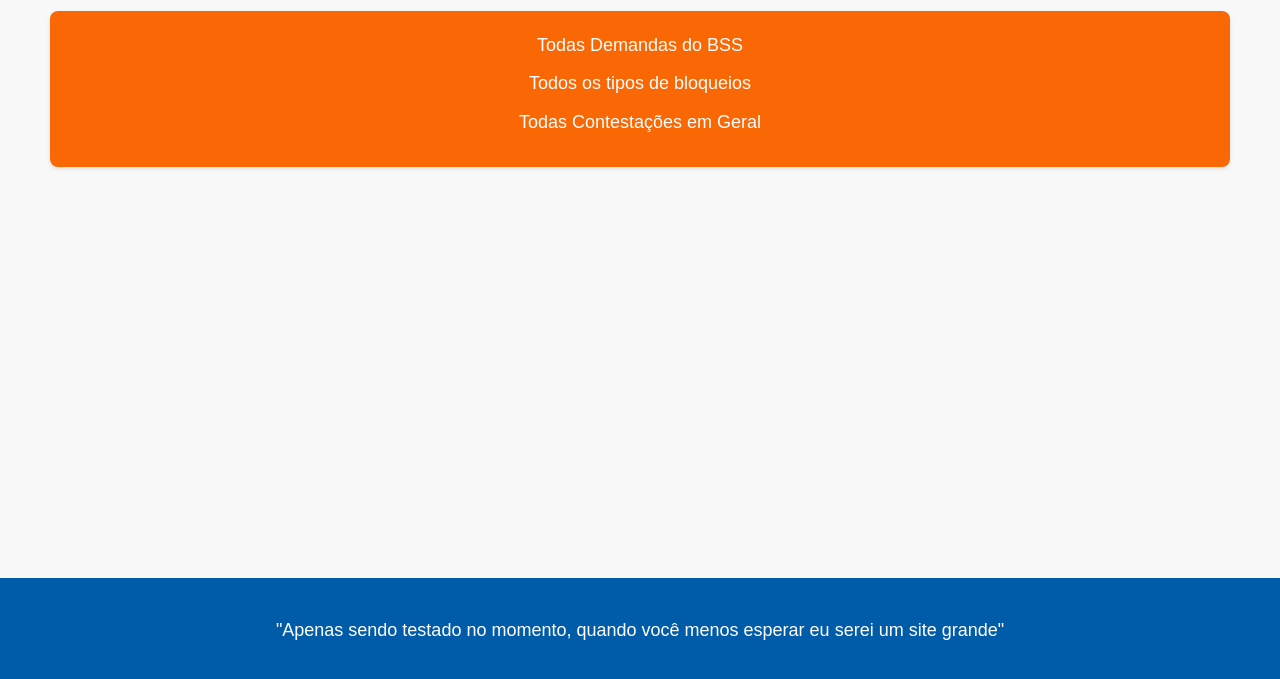
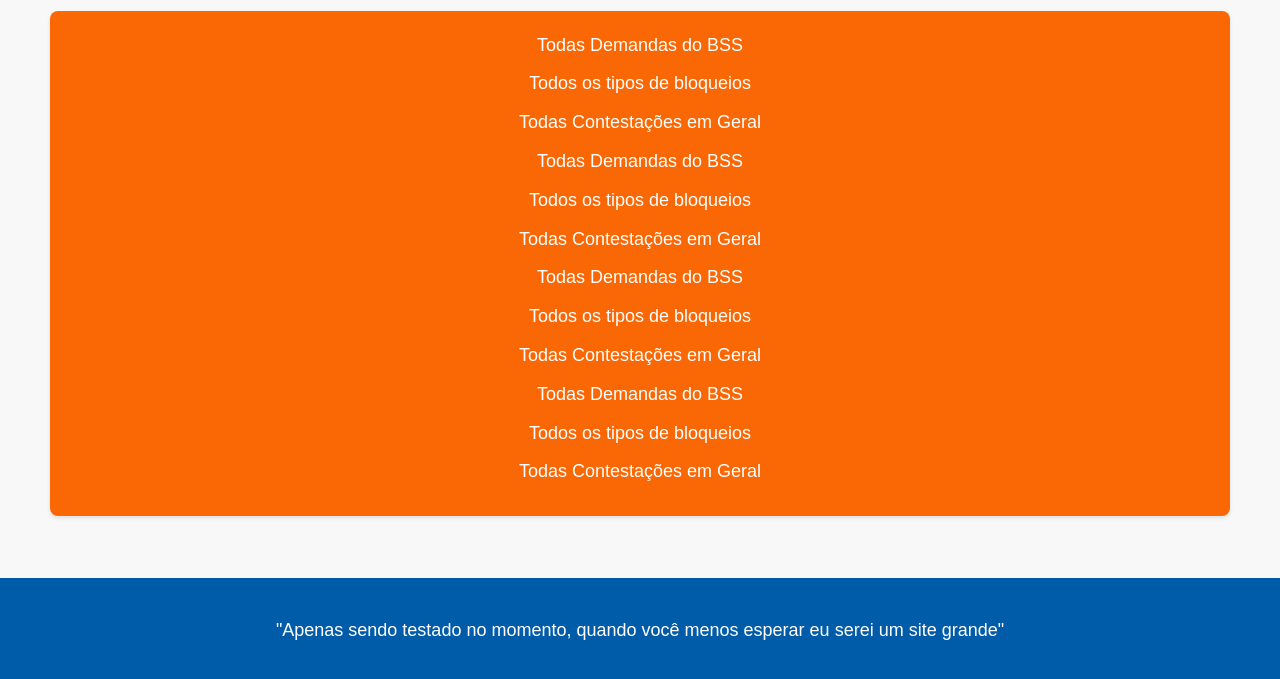
Before and after one commit to RNYftno/TAGSENSE3, a plain HTML site: page index.html in a window 1280 px wide. Shown: the part 117-796 px from the top of the page. Drawn offline with Linux system fonts and the light colour scheme.

Commit message:
Update index.html

```diff
--- a/index.html
+++ b/index.html
@@ -99,6 +99,15 @@
              <li><a href="#" onclick="displayImage('https://atento.edusense.com.br/semparar/images/easyblog_articles/1537/b2ap3_thumbnail_Galeria-Ita-1.jpg')">Todas Demandas do BSS</a></li>
                 <li><a href="#" onclick="displayImage('https://atento.edusense.com.br/semparar/images/easyblog_articles/1537/Galeria-Ita-2.png')">Todos os tipos de bloqueios</a></li>
                 <li><a href="#" onclick="displayImage('https://atento.edusense.com.br/semparar/images/easyblog_articles/1537/Galeria-Ita-3.png')">Todas Contestações em Geral</a></li>
+                 <li><a href="#" onclick="displayImage('https://atento.edusense.com.br/semparar/images/easyblog_articles/1537/b2ap3_thumbnail_Galeria-Ita-1.jpg')">Todas Demandas do BSS</a></li>
+                <li><a href="#" onclick="displayImage('https://atento.edusense.com.br/semparar/images/easyblog_articles/1537/Galeria-Ita-2.png')">Todos os tipos de bloqueios</a></li>
+                <li><a href="#" onclick="displayImage('https://atento.edusense.com.br/semparar/images/easyblog_articles/1537/Galeria-Ita-3.png')">Todas Contestações em Geral</a></li>
+                 <li><a href="#" onclick="displayImage('https://atento.edusense.com.br/semparar/images/easyblog_articles/1537/b2ap3_thumbnail_Galeria-Ita-1.jpg')">Todas Demandas do BSS</a></li>
+                <li><a href="#" onclick="displayImage('https://atento.edusense.com.br/semparar/images/easyblog_articles/1537/Galeria-Ita-2.png')">Todos os tipos de bloqueios</a></li>
+                <li><a href="#" onclick="displayImage('https://atento.edusense.com.br/semparar/images/easyblog_articles/1537/Galeria-Ita-3.png')">Todas Contestações em Geral</a></li>
+                 <li><a href="#" onclick="displayImage('https://atento.edusense.com.br/semparar/images/easyblog_articles/1537/b2ap3_thumbnail_Galeria-Ita-1.jpg')">Todas Demandas do BSS</a></li>
+                <li><a href="#" onclick="displayImage('https://atento.edusense.com.br/semparar/images/easyblog_articles/1537/Galeria-Ita-2.png')">Todos os tipos de bloqueios</a></li>
+                <li><a href="#" onclick="displayImage('https://atento.edusense.com.br/semparar/images/easyblog_articles/1537/Galeria-Ita-3.png')">Todas Contestações em Geral</a></li>
                 <!-- Adicione links e imagens para os outros itens conforme necessário -->
             </ul>
         </div>
```
